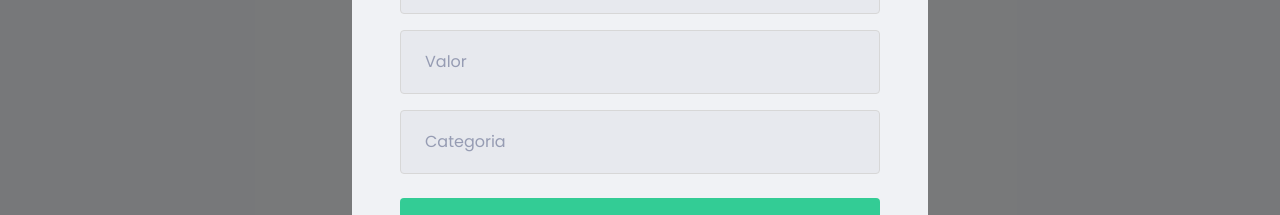
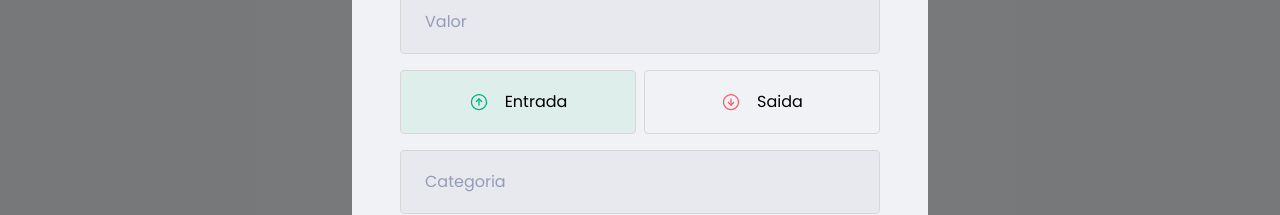
Before and after one commit to julianaMari/ReactJS-DtMoney, a React (Create React App) app: page / in a window 1280 px wide. Both pictures are taken after a click on the button "Nova Transação". Shown: the part 328-543 px from the top of the page. Built offline with nearby package versions, Linux system fonts and the light colour scheme; what miragejs would draw is missing.

Commit message:
Creating, styling and putting buttons to work

```diff
--- a/package.json
+++ b/package.json
@@ -5,6 +5,7 @@
   "dependencies": {
     "axios": "^1.1.3",
     "miragejs": "^0.1.45",
+    "polished": "^4.2.2",
     "react": "^18.2.0",
     "react-dom": "^18.2.0",
     "react-modal": "^3.16.1",
--- a/src/components/NewTransactionModal/index.tsx
+++ b/src/components/NewTransactionModal/index.tsx
@@ -1,13 +1,19 @@
 import Modal from 'react-modal';
-import { Container } from './styles';
+import entradasImg from '../../assets/entradas.svg';
+import saidasImg from '../../assets/saidas.svg';
 import fecharImg from '../../assets/fechar.svg';
 
+import { Container, TransactionTypeContainer, RadioBox } from './styles';
+import { useState } from 'react';
 interface NewTransactionModalProps {
     isOpen: boolean;
     onRequestClose: () => void;
 }
 
 export function NewTransactionModal({ isOpen, onRequestClose }: NewTransactionModalProps) {
+
+    const [type, setType] = useState('deposit');
+
     return (
         <Modal
             isOpen={isOpen}
@@ -17,9 +23,9 @@
         >
 
             <button
-            type="button"
-            onClick={onRequestClose}
-            className="react-modal-close"
+                type="button"
+                onClick={onRequestClose}
+                className="react-modal-close"
             >
                 <img src={fecharImg} alt="Fechar modal" />
             </button>
@@ -36,6 +42,28 @@
                     placeholder='Valor'
                 />
 
+                <TransactionTypeContainer>
+                    <RadioBox
+                        type='button'
+                        onClick={() => { setType('deposit'); }}
+                        isActive={type === 'deposit'}
+                        activeColor="green"
+                    >
+                        <img src={entradasImg} alt="Entrada" />
+                        <span>Entrada</span>
+                    </RadioBox>
+                    <RadioBox
+                        type='button'
+                        onClick={() => { setType('withdraw'); }}
+                        isActive={type === 'withdraw'}
+                        activeColor="red"
+                    >
+                        <img src={saidasImg} alt="Saida" />
+                        <span>Saida</span>
+                    </RadioBox>
+
+                </TransactionTypeContainer>
+
                 <input
                     placeholder='Categoria'
                 />
--- a/src/components/NewTransactionModal/styles.ts
+++ b/src/components/NewTransactionModal/styles.ts
@@ -1,4 +1,5 @@
 import styled from "styled-components";
+import { darken, transparentize } from "polished";
 
 export const Container = styled.form`
     h2 {
@@ -48,3 +49,54 @@
         }
     }
 `;
+
+export const TransactionTypeContainer = styled.div`
+margin: 1rem 0;
+display: grid;
+grid-template-columns: 1fr 1fr;
+gap: 0.5rem;
+`;
+
+interface RadioBoxProps {
+    isActive: boolean;
+    activeColor: 'green' | 'red';
+}
+
+const colors = {
+    green: '#33cc95',
+    red: '#e52e4d'
+}
+
+export const RadioBox = styled.button<RadioBoxProps>`
+
+    height: 4rem;
+    border: 1px solid #d7d7d7;
+    border-radius: 0.25rem;
+
+    background: ${(props) => props.isActive
+        ? transparentize(0.9, colors[props.activeColor])
+        : 'transparent'
+    };
+
+    display: flex;
+    align-items: center;
+    justify-content: center;
+
+    transition: filter 0.2s;
+
+    &:hover {
+        border-color: ${darken(0.1, '#d7d7d7')};
+    }
+
+    img {
+        width: 20px;
+        height: 20px;
+    }
+
+    span {
+        display: inline-block;
+        margin-left: 1rem;
+        font-size: 1rem;
+        color: var(--text-title);
+    }
+`;
```
Also changed, not shown: 1 other file (tests, documents, lock files or other folders).
